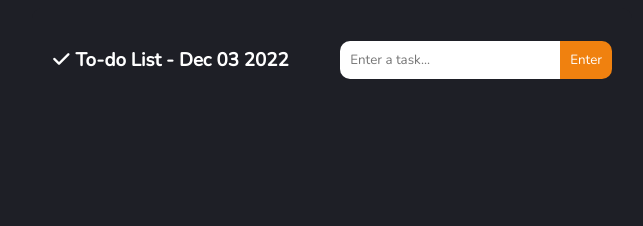
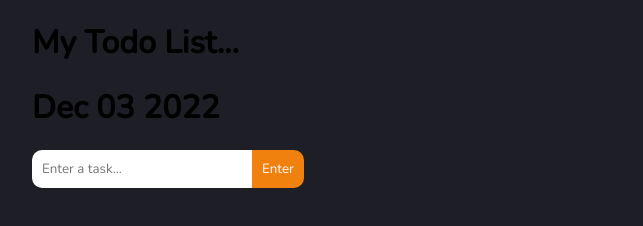
Before and after one commit to miguelznunez/To-do-list-local-storage, a plain HTML site: page index.html in a window 1280 px wide. Shown: the whole page, without its empty margins (308-951 px from the left). Drawn offline with nearby package versions, Linux system fonts and the light colour scheme.

Commit message:
Update index.html

```diff
--- a/index.html
+++ b/index.html
@@ -1,18 +1,24 @@
 <!DOCTYPE html>
 <html lang="en">
+
 <head>
   <meta charset="UTF-8">
   <meta http-equiv="X-UA-Compatible" content="IE=edge">
   <meta name="viewport" content="width=device-width, initial-scale=1.0">
   <link rel="stylesheet" href="style.css">
+  <link rel="preconnect" href="https://fonts.googleapis.com">
+  <link rel="preconnect" href="https://fonts.gstatic.com" crossorigin>
+  <link href="https://fonts.googleapis.com/css2?family=Shadows+Into+Light&display=swap" rel="stylesheet">
   <link rel="stylesheet" href="https://cdnjs.cloudflare.com/ajax/libs/font-awesome/6.2.0/css/all.min.css">
   <title>To-do list</title>
 </head>
+
 <body>
 
   <main class="app">
-    <div class="to-do-header">
-      <h3><i class="fa-solid fa-check"></i> To-do List - <span id="date"></span></h3>
+    <h1>My Todo List...</h1>
+    <div class="input-header">
+      <h1><span id="date"></span></h1>
       <div class="to-do-input">
         <input type="text" id="item" placeholder="Enter a task..."><button id="enter">Enter</button>
       </div>
@@ -23,4 +29,5 @@
   <script src="script.js"></script>
 
 </body>
+
 </html>
```
